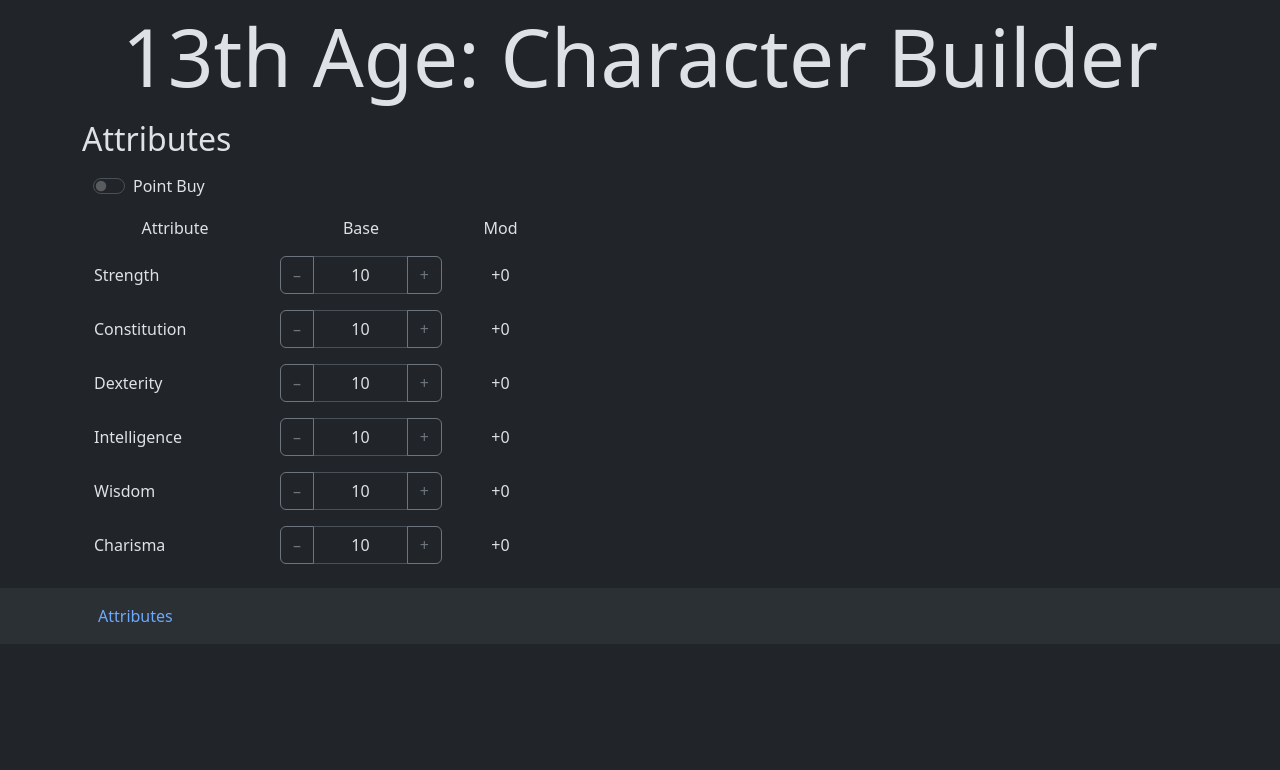
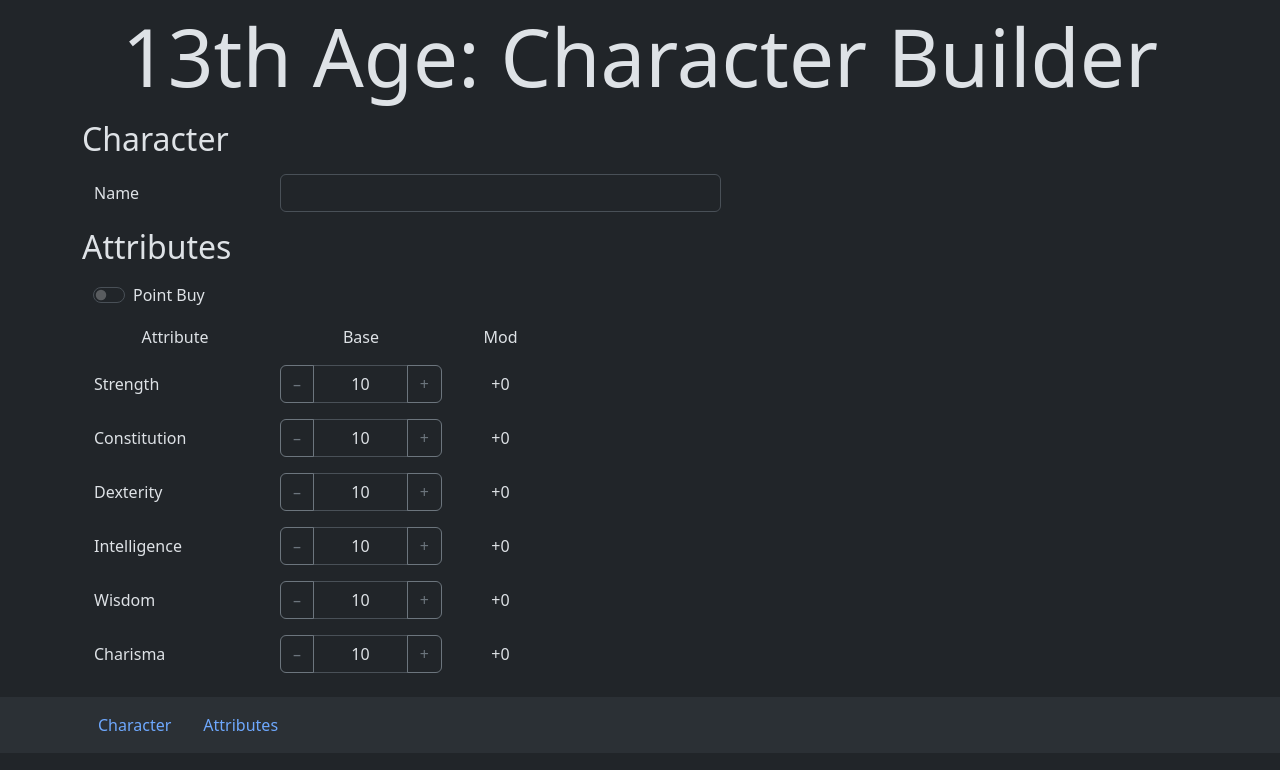
Before and after one commit to 13th-Age/Character-Builder, a Jekyll site: the page built from index.md, in a window 1280 px wide. Shown: the top 770 px of the page. Built offline with Jekyll 4.4.1, drawn with Linux system fonts in a browser that asks for light colours; our own code applies the rules of GitHub Pages for plain Markdown files.

Commit message:
Character: Initial Code

```diff
--- a/index.md
+++ b/index.md
@@ -1,5 +1,23 @@
+{% comment %} Character {% endcomment -%}
 <div class="container mt-3">
-	<h2 id="headingAttributes">Attributes</h2>
+	<h2 id="Character">Character</h2>
+	<div class="container mt-3">
+		<div class="row align-items-center">
+			<div class="col col-4 col-sm-3 col-md-2 col-xxl-1">Name</div>
+			<div class="col col-8 col-sm-9 col-md-8 col-lg-6 col-xl-5 col-xxl-4">
+				<input class="form-control"
+					id="CharacterName">
+			</div>
+		</div>
+	</div>
+</div>
+
+
+
+
+{% comment %} Attributes {% endcomment -%}
+<div class="container mt-3">
+	<h2 id="Attributes">Attributes</h2>
 	<div class="container mt-3">
 		<div class="row align-items-center">
 			{% comment %} Buttons {% endcomment -%}
@@ -328,7 +346,11 @@
 		<ul class="nav nav-pills">
 			<li class="nav-item">
 				<a class="nav-link"
-					href="#headingAttributes">Attributes</a>
+					href="#Character">Character</a>
+			</li>
+			<li class="nav-item">
+				<a class="nav-link"
+					href="#Attributes">Attributes</a>
 			</li>
 		</ul>
 	</div>
```
